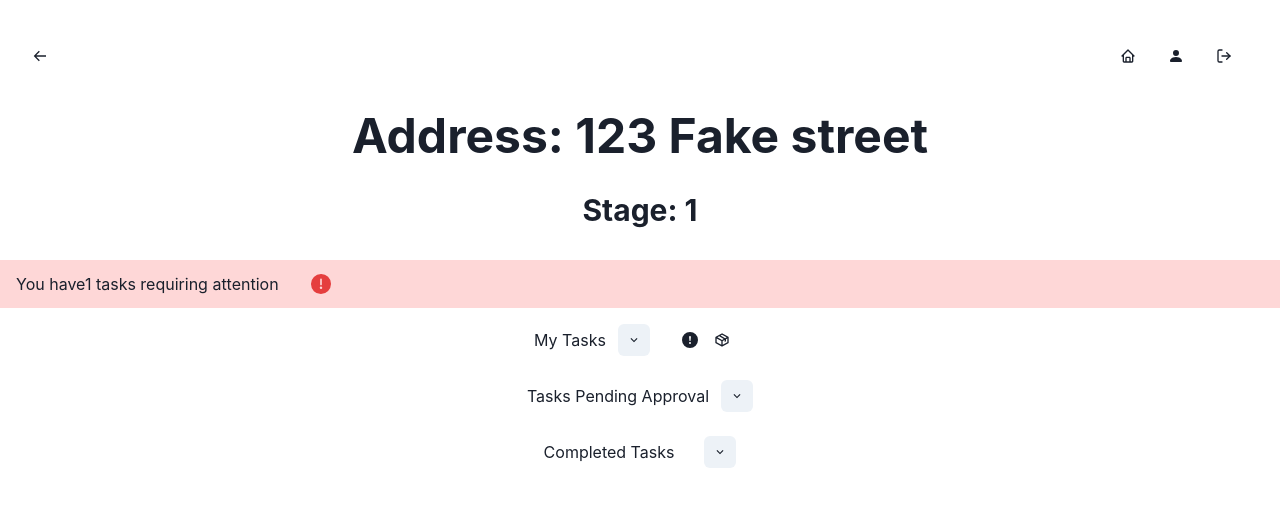
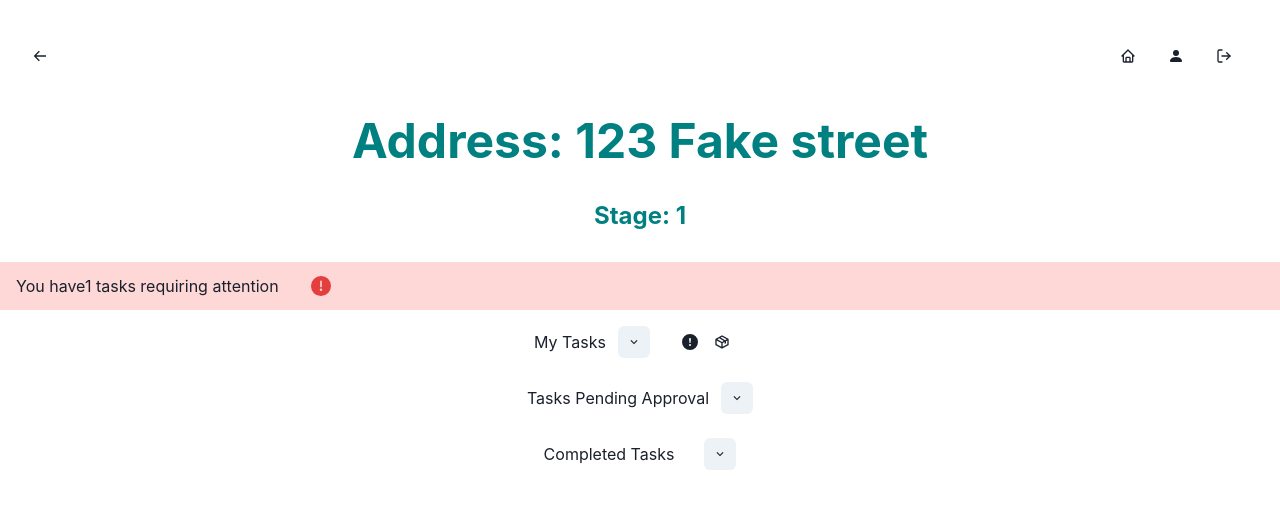
Before and after one commit to QuentinHS/full-stack-app-coder-academy, a React (Vite) app in the folder client/: page /tradieTask in a window 1280 px wide. Shown: the top 508 px of the page. Built offline with nearby package versions, Linux system fonts and the light colour scheme.

Commit message:
Changed all headings to the same size, colour and fontSize

```diff
--- a/client/src/App.jsx
+++ b/client/src/App.jsx
@@ -39,14 +39,10 @@ function App() {
           <Route path="/User" element={<User  /> } />
           <Route path="/stage" element={<Stage /> } />
           <Route path="/tradeProviders" element={<TradeProdvider /> } />
-          <Route path="/pmtask" element={<PMTask /> } />
+          <Route path="/pmTask" element={<PMTask /> } />
           <Route path="/tradieTask" element={<TradieTask /> } />
           <Route path="/projectsDashboard" element={<ProjectsDashboard /> } />
           <Route path="/newTask" element={<NewTask /> } />
-
-
-
-
 
         </Routes>
         <ScrollToTop />
--- a/client/src/components/NewTask.jsx
+++ b/client/src/components/NewTask.jsx
@@ -1,9 +1,14 @@
 import React from "react";
+import { Center, Icon,  Heading, IconButton, Alert, AlertDescription, AlertIcon  } from '@chakra-ui/react'
 
 const NewTask = () => {
     return(
         <div>
-            <h1>NewTask</h1>
+
+            <Center mb="2rem">
+                <Heading fontSize='5xl' color='teal' as='b' >Create New Task</Heading>
+            </Center>
+
         </div>
     )
 }
--- a/client/src/components/PMTask.jsx
+++ b/client/src/components/PMTask.jsx
@@ -15,7 +15,7 @@ const PMTask = () => {
     return(
         <div>
             <Center mb="2rem">
-                <Heading size='2xl'>Stage: {stageNum[0].stage[0]}</Heading>
+                <Heading fontSize='5xl' color='teal' as='b'>Stage: {stageNum[0].stage[0]}</Heading>
             </Center>
             {currentUserRole === 'PM' &&
                 <>
--- a/client/src/components/Stage.jsx
+++ b/client/src/components/Stage.jsx
@@ -1,5 +1,5 @@
 import React from "react";
-import { Center, Text, Icon, Checkbox, Stack, IconButton } from '@chakra-ui/react'
+import { Center, Text, Icon, Checkbox, Stack, IconButton, Heading } from '@chakra-ui/react'
 import { BsTrash, BsPlusCircle } from 'react-icons/bs'
 import{ Link } from 'react-router-dom'
 
@@ -16,7 +16,7 @@ const Stage = () => {
     return(
         <div>
             <Center>
-                <Text mb='1rem' fontSize='3xl' color='teal' as='b'>{currentProject.address}</Text>
+                <Heading mb='1rem' fontSize='5xl' color='teal' as='b'>{currentProject.address}</Heading>
             </Center>
             <Center>
                 <Icon boxSize={6} m="1rem" as={BsPlusCircle} />
--- a/client/src/components/TradeProviders.jsx
+++ b/client/src/components/TradeProviders.jsx
@@ -12,7 +12,7 @@ const TradeProdviders = () => {
     return(
         <div>
             <Center>
-                <Heading>Trade Providers</Heading>
+                <Heading fontSize='5xl' color='teal' as='b'>Trade Providers</Heading>
             </Center>
             <Center mt="2rem">
                 <Icon boxSize={6} m="1rem" as={BsPlusCircle} />
--- a/client/src/components/TradieTask.jsx
+++ b/client/src/components/TradieTask.jsx
@@ -16,10 +16,10 @@ const TradieTask = () => {
     return(
         <div>
             <Center mb="2rem">
-                <Heading size='2xl'>Address: {projectAddress[0].address}</Heading>
+                <Heading fontSize='5xl' color='teal' as='b'>Address: {projectAddress[0].address}</Heading>
             </Center>
             <Center mb="2rem">
-                <Heading size='lg'>Stage: {stageNum[0].stage[0]}</Heading>
+                <Heading fontSize='2xl' color='teal' as='b'>Stage: {stageNum[0].stage[0]}</Heading>
             </Center>
             {currentUserRole === 'tradie' &&
                 <>
```
